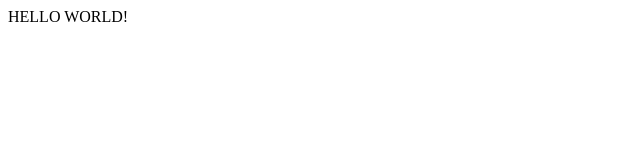
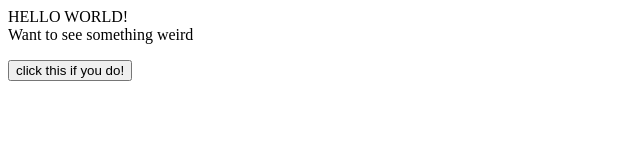
Before and after one commit to StarryNights0/misaligned_bytes, a plain HTML site: page index.html in a window 1280 px wide. Shown: the whole page, without its empty margins (0-640 px from the left). Drawn offline with Linux system fonts and the light colour scheme.

Commit message:
Update index.html added a button

```diff
--- a/index.html
+++ b/index.html
@@ -9,6 +9,14 @@
     <body>
     <header>
         HELLO WORLD!
+        <form>
+        Want to see something weird
+
+        </form>
+
+
+
+        <button type="button", href="trngl.html">click this if you do!</button>
         </header>
 
     </body>
```
